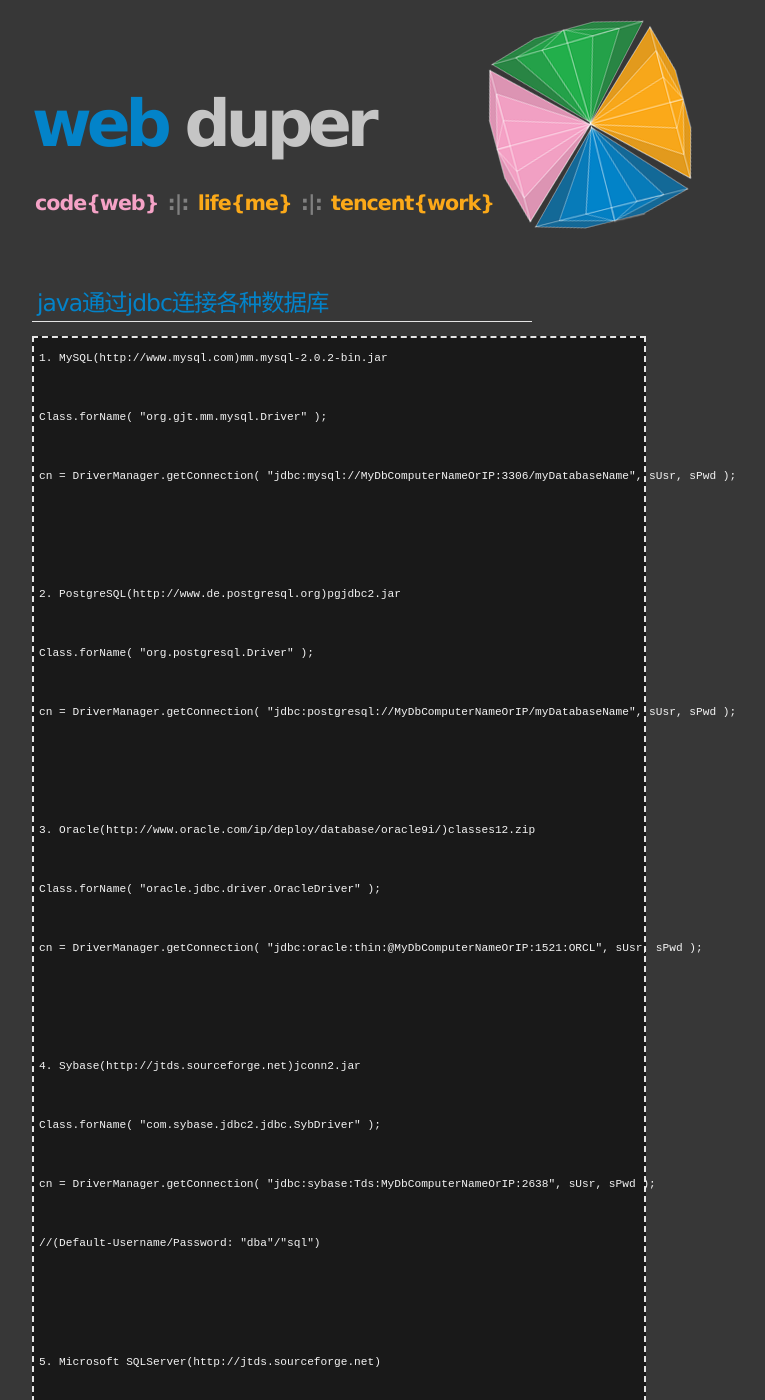
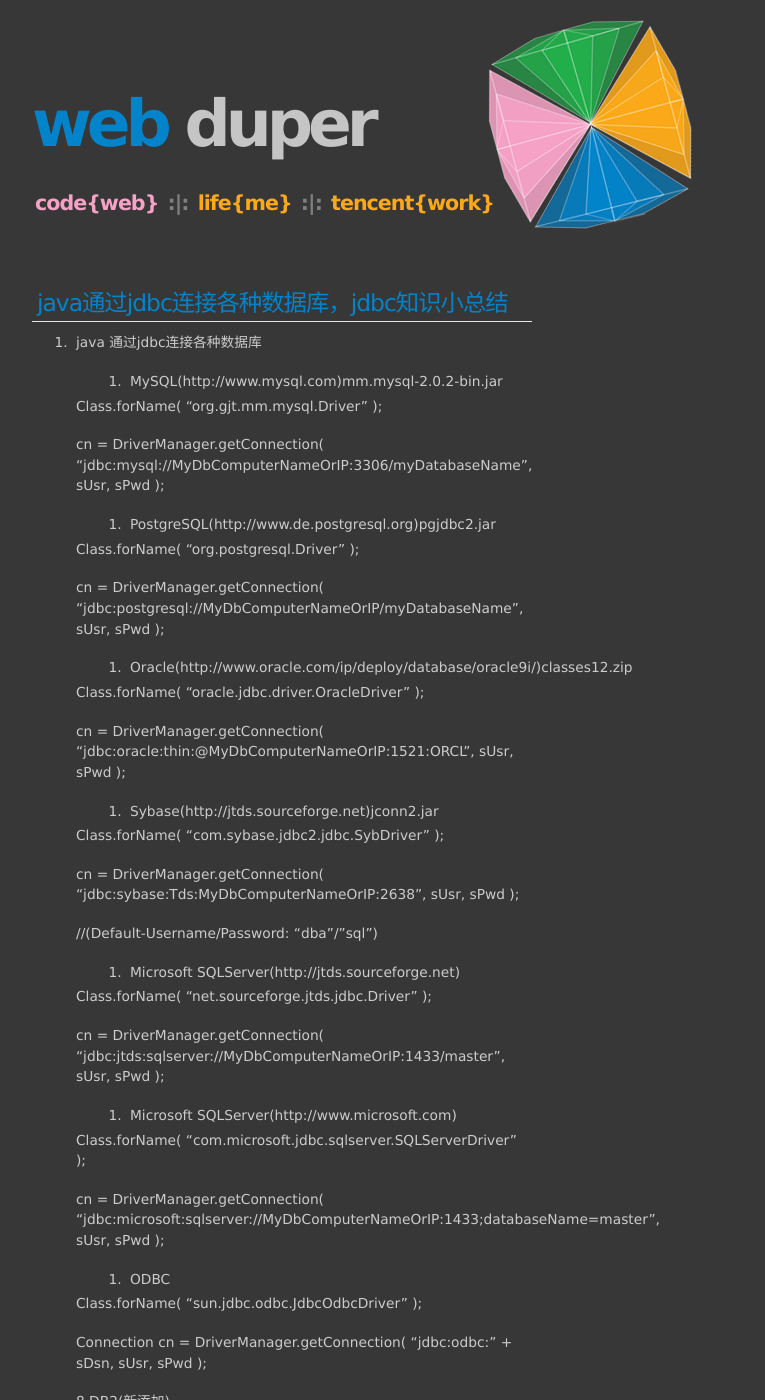
Before and after one commit to materliu/materliu.github.io, a Jekyll site: the page built from all/web/java/_posts/2014-04-24-jdbc.md, in a window 1280 px wide and 1400 px high. Shown: the whole window, without its empty margins (273-1038 px from the left). Built offline with Jekyll 4.4.1, drawn with Linux system fonts in a browser that asks for light colours; Markdown is read by kramdown in place of the engine named in the settings; some of the changed text lies outside the part shown.

Commit message:
update jdbc knowledge

```diff
--- a/all/web/java/_posts/2014-04-24-jdbc.md
+++ b/all/web/java/_posts/2014-04-24-jdbc.md
@@ -1,9 +1,11 @@
 ---
 layout: post
-title: java通过jdbc连接各种数据库
+title: java通过jdbc连接各种数据库,jdbc知识小总结
 ---
 
-## java通过jdbc连接各种数据库
+## java通过jdbc连接各种数据库，jdbc知识小总结
+
+1. java 通过jdbc连接各种数据库
 
     1. MySQL(http://www.mysql.com)mm.mysql-2.0.2-bin.jar
 
@@ -354,3 +356,5 @@
     url="jdbc:sybase:Tds:127.0.0.1:2638/asademo";
 
     SybConnection connection= (SybConnection)DriverManager.getConnection(url,"dba","sql");
+
+2. jdbc对于自增字段的处理要使用default
```
